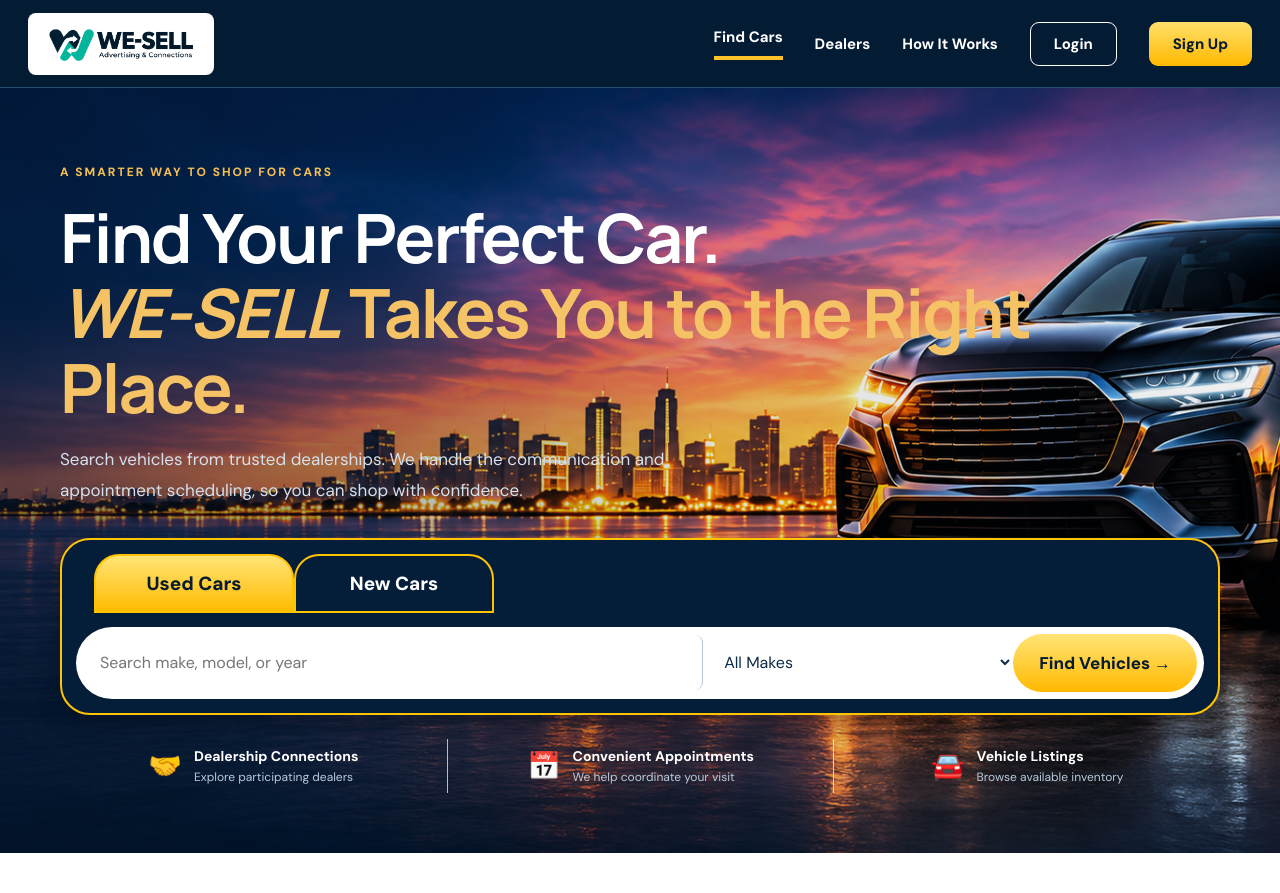
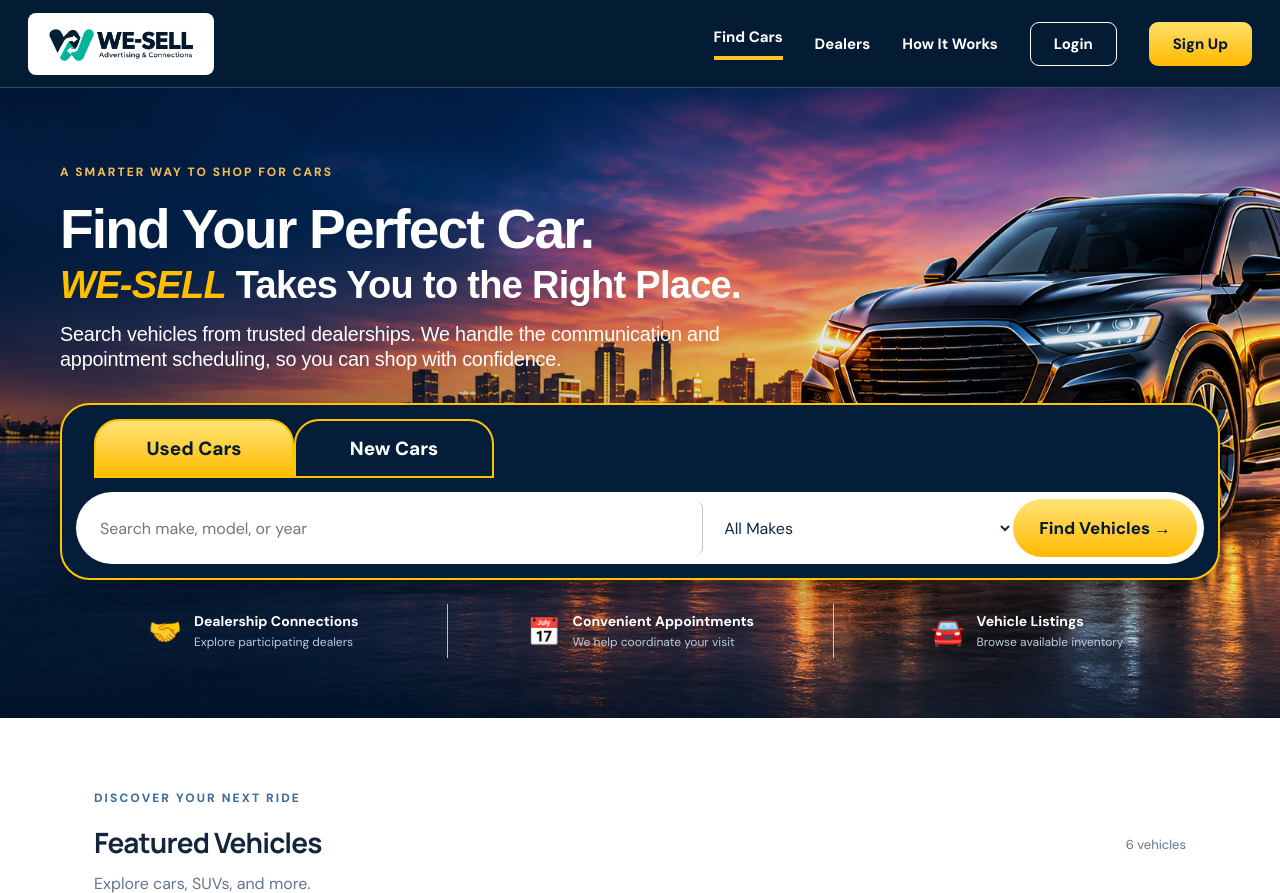
Before and after one commit to zamirvira-collab/wesell, a Flask app: page / in a window 1280 px wide. Shown: the top 893 px of the page. Run offline with Flask 3, Linux system fonts and the light colour scheme; data comes from the database, SQL or seed files in the repository.

Commit message:
Update home.html

```diff
--- a/templates/home.html
+++ b/templates/home.html
@@ -13,6 +13,7 @@
       rgba(4, 19, 40, 0.05) 100%
     ),
     url("{{ url_for('static', filename='Luxury SUV Sunset Skyline Reflections.png') }}");
+
   background-size: cover;
   background-position: center;
   background-repeat: no-repeat;
@@ -33,25 +34,48 @@
   text-transform: uppercase;
 }
 
-.ws-hero h1 {
-  font-size: clamp(38px, 5.5vw, 68px);
-  line-height: 1.1;
-  letter-spacing: -2px;
-  margin: 20px 0;
-  color: white;
+/* UPDATED HEADING - MATCH REFERENCE */
+
+.ws-hero h1.ws-main-heading {
+  font-family: Arial, Helvetica, sans-serif;
+  font-size: clamp(38px, 4.3vw, 66px);
+  font-weight: 800;
+  line-height: 1.08;
+  letter-spacing: -1.8px;
+  color: #ffffff;
+  margin: 20px 0 14px;
 }
 
-.ws-hero h1 span {
-  color: #f5c365;
+.ws-hero h1 .ws-heading-line {
+  display: block;
+  font-size: 0.69em;
+  line-height: 1.18;
+  font-weight: 800;
+  letter-spacing: -0.7px;
+  color: #ffffff;
+  margin-top: 4px;
 }
 
-.ws-description {
-  max-width: 650px;
-  font-size: 17px;
-  line-height: 1.8;
-  color: #d5e1ed;
-  margin-bottom: 32px;
+.ws-hero h1 .ws-heading-line em {
+  color: #ffbf00;
+  font-style: italic;
+  font-weight: 900;
 }
+
+/* UPDATED DESCRIPTION */
+
+.ws-hero p.ws-description {
+  font-family: Arial, Helvetica, sans-serif;
+  font-size: clamp(17px, 1.55vw, 23px);
+  font-weight: 400;
+  line-height: 1.24;
+  letter-spacing: -0.2px;
+  color: #ffffff;
+  max-width: 660px;
+  margin: 0 0 32px;
+}
+
+/* PREMIUM SEARCH PANEL */
 
 .ws-search-panel {
   max-width: 100%;
@@ -124,6 +148,8 @@
   cursor: pointer;
 }
 
+/* BENEFITS */
+
 .ws-benefits {
   max-width: 100%;
   display: grid;
@@ -161,13 +187,26 @@
   font-size: 12px;
 }
 
+/* MOBILE RESPONSIVE */
+
 @media(max-width:700px) {
+
   .ws-hero {
     padding: 48px 18px;
   }
 
-  .ws-hero h1 {
-    letter-spacing: -1px;
+  .ws-hero h1.ws-main-heading {
+    font-size: 34px;
+    letter-spacing: -0.8px;
+  }
+
+  .ws-hero h1 .ws-heading-line {
+    font-size: 0.68em;
+  }
+
+  .ws-hero p.ws-description {
+    font-size: 16px;
+    line-height: 1.4;
   }
 
   .ws-tabs {
@@ -205,15 +244,20 @@
 }
 </style>
 
+<!-- HERO SECTION -->
+
 <section class="ws-hero">
   <div class="ws-inner">
+
     <div class="ws-eyebrow">
       A Smarter Way to Shop for Cars
     </div>
 
-   <h1>
-  Find Your Perfect Car.<br>
-  <span><em>WE-SELL</em> Takes You to the Right Place.</span>
+    <h1 class="ws-main-heading">
+      Find Your Perfect Car.
+      <span class="ws-heading-line">
+        <em>WE-SELL</em> Takes You to the Right Place.
+      </span>
     </h1>
 
     <p class="ws-description">
@@ -222,8 +266,12 @@
       shop with confidence.
     </p>
 
+    <!-- SEARCH BAR -->
+
     <div class="ws-search-panel">
+
       <div class="ws-tabs">
+
         <button
           type="button"
           class="ws-tab active"
@@ -239,6 +287,7 @@
           onclick="selectCarType(this)">
           New Cars
         </button>
+
       </div>
 
       <form
@@ -260,6 +309,7 @@
           placeholder="Search make, model, or year">
 
         <select name="make" aria-label="Vehicle make">
+
           <option value="">All Makes</option>
 
           {% for m in makes %}
@@ -269,15 +319,20 @@
             {{ m.make }}
           </option>
           {% endfor %}
+
         </select>
 
         <button type="submit" class="ws-search-button">
           Find Vehicles →
         </button>
+
       </form>
     </div>
 
+    <!-- BENEFITS -->
+
     <div class="ws-benefits">
+
       <div class="ws-benefit">
         <span class="ws-benefit-icon">🤝</span>
         <div>
@@ -301,16 +356,23 @@
           <small>Browse available inventory</small>
         </div>
       </div>
+
     </div>
+
   </div>
 </section>
 
+<!-- FEATURED VEHICLES -->
+
 <section class="section">
+
   <div class="sectionhead">
+
     <div>
       <div class="eyebrow blue">
         DISCOVER YOUR NEXT RIDE
       </div>
+
       <h2>Featured Vehicles</h2>
       <p>Explore cars, SUVs, and more.</p>
     </div>
@@ -318,24 +380,32 @@
     <span class="count">
       {{ vehicles|length }} vehicles
     </span>
+
   </div>
 
   <div class="cards">
+
     {% for v in vehicles %}
+
     <article class="vehiclecard">
+
       <a href="{{ url_for('vehicle', vid=v.id) }}">
+
         <div
           class="carimage"
           {% if v.image_url %}
           style="background-image:url('{{ v.image_url }}')"
           {% endif %}>
+
           <span class="pill">
             Available to inquire
           </span>
+
         </div>
       </a>
 
       <div class="carbody">
+
         <span class="muted">
           {{ v.mileage|int }} miles · {{ v.city }}
         </span>
@@ -347,6 +417,7 @@
         <p>{{ v.trim }}</p>
 
         <div class="cardbottom">
+
           <strong>
             ${{ '{:,}'.format(v.price) }}
           </strong>
@@ -356,29 +427,42 @@
             href="{{ url_for('vehicle', vid=v.id) }}">
             View Details →
           </a>
+
         </div>
+
       </div>
+
     </article>
 
     {% else %}
+
     <div class="empty">
       No vehicles match your search.
       Try a different make or model.
     </div>
+
     {% endfor %}
+
   </div>
+
 </section>
 
+<!-- HOW WE-SELL WORKS -->
+
 <section class="steps section">
+
   <div class="center">
+
     <div class="eyebrow blue">
       SIMPLE FROM START TO FINISH
     </div>
 
     <h2>How WE-SELL Works</h2>
+
   </div>
 
   <div class="stepgrid">
+
     <div class="step">
       <span>01</span>
       <h3>Find Your Car</h3>
@@ -405,12 +489,18 @@
         and decide whether the car is right for you.
       </p>
     </div>
+
   </div>
+
 </section>
 
+<!-- DEALERSHIP PARTNERSHIP -->
+
 <section class="cta">
+
   <div>
     <h2>Dealership Owner?</h2>
+
     <p>
       Manage inventory and customer inquiries
       in your own portal.
@@ -422,10 +512,12 @@
     href="{{ url_for('dealers_page') }}">
     Explore Dealer Partnership →
   </a>
+
 </section>
 
 <script>
 function selectCarType(button) {
+
   document.querySelectorAll('.ws-tab').forEach(function(tab) {
     tab.classList.remove('active');
   });
```
Lines whose indentation alone changed are shown as unchanged.
